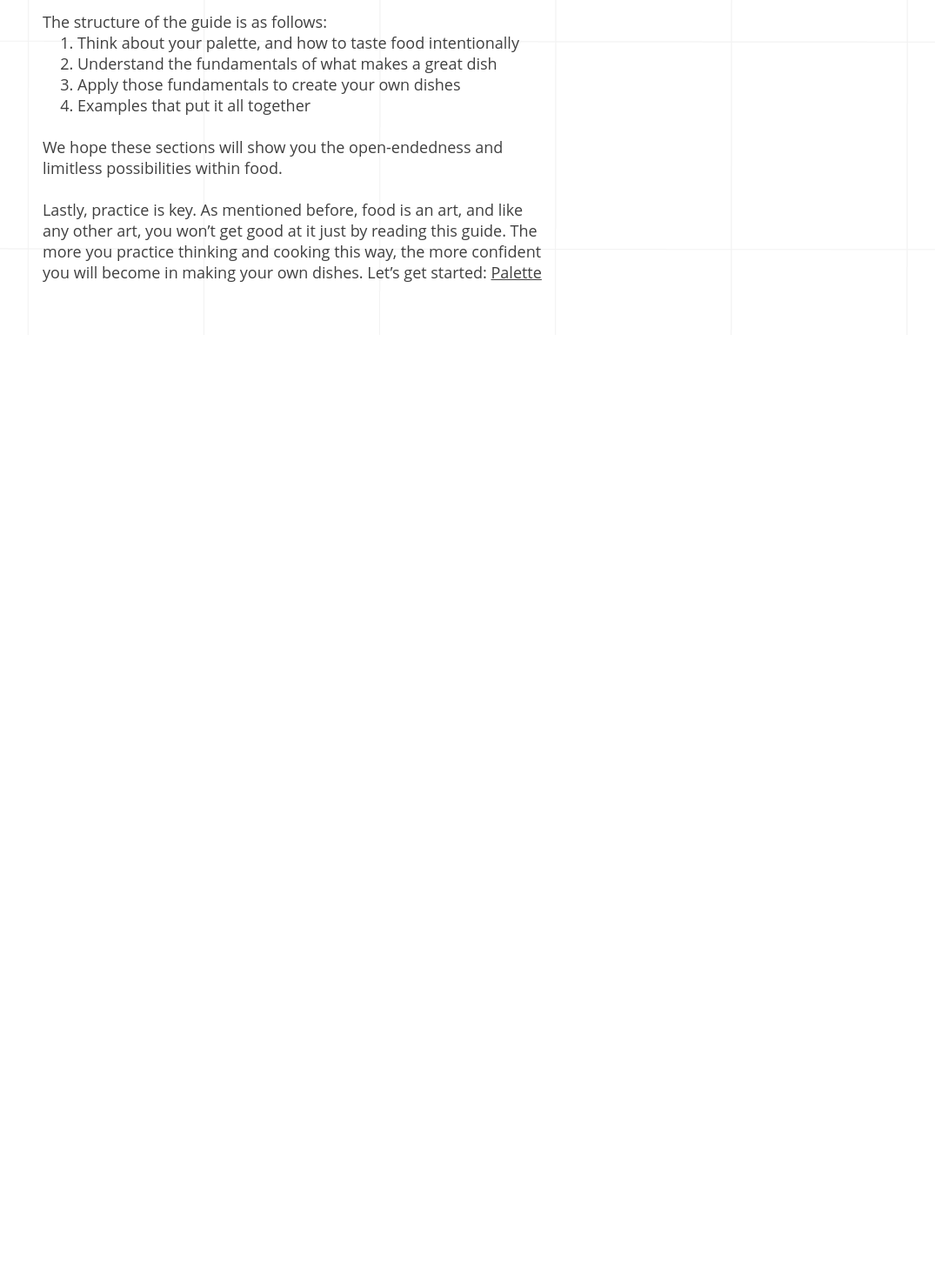
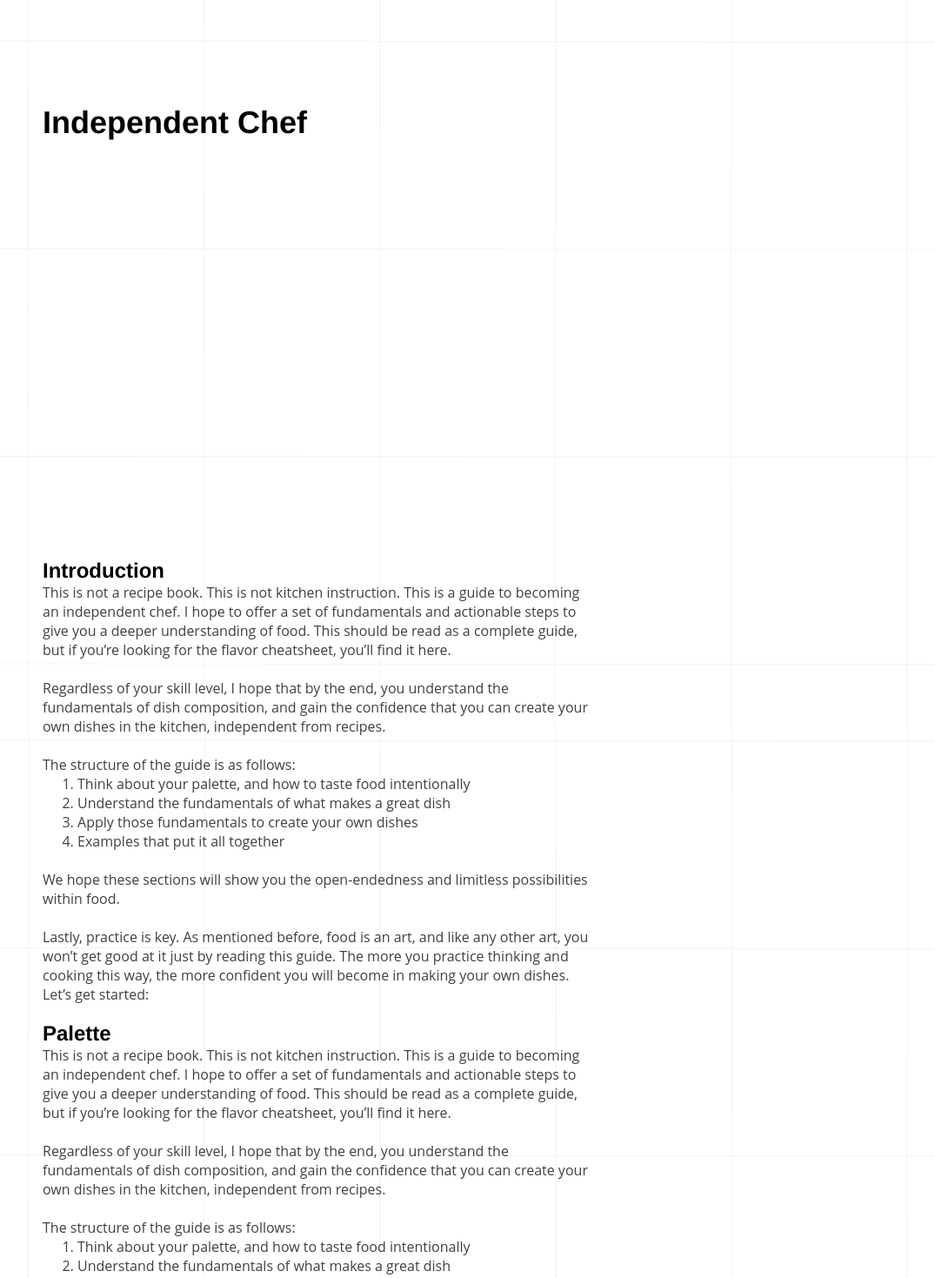
Before and after one commit to anandchandra50/Creative-Chef-React, a React (Create React App) app: page / in a window 1280 px wide. Shown: the part 440-1909 px from the top of the page at 87% size, without its empty margins (79-1154 px from the left). Before the commit the page ends 825 px from the top, so only its background shows below. Built offline with nearby package versions, Linux system fonts and the light colour scheme.

Commit message:
Scroll support

```diff
--- a/src/components/page/page.css
+++ b/src/components/page/page.css
@@ -1,19 +1,19 @@
-.text-container {
+.container {
   position: absolute;
   left: 10vw;
-  top: 15vh;
-  width: 36vw;
+  top: 70vh;
+  width: 50vw;
 }
 
-.text-container-home {
-  width: 45vw;
+.header__title {
+  font-size: 36px;
+  font-weight: bold;
+  margin-bottom: 60vh;
 }
 
-.logo {
-  position: absolute;
-  top: 66vh;
-  left: 20vw;
-  width: 18vw;
+.header__subtitle {
+  font-size: 20px;
+  font-weight: bold;
 }
 
 @media only screen and (max-width:600px) {
--- a/src/components/page/page.js
+++ b/src/components/page/page.js
@@ -38,7 +38,7 @@ class Page extends Component {
   pageHeader(page) {
     switch (page) {
       case 'Home':
-        return <div className="text__header text__header-home">Independent Chef</div>
+        return <div className="text__header">Introduction</div>
       case 'Home Mobile':
         return <div className="text__header text__header-home">Introduction</div>
       default:
@@ -47,13 +47,16 @@ class Page extends Component {
   }
 
   webRender() {
-    const containerClass = (this.state.page === 'Home') ? 'text-container text-container-home' : 'text-container';
+    const pages = ['Home', 'Palette', 'Breakdown', 'Composition', 'Examples'];
     return (
-      <div>
-        <div className={containerClass}>
-          {this.pageHeader(this.state.page)}
-          {this.pageBody(this.state.page)}
-        </div>
+      <div className="container">
+        <div className="header__title">Independent Chef</div>
+        {pages.map((page) => (
+          <>
+            {this.pageHeader(page)}
+            {this.pageBody(page)}
+          </>
+        ))}
 
         <MenuWeb
           selected={this.state.page}
--- a/src/components/texts/breakdown.js
+++ b/src/components/texts/breakdown.js
@@ -5,7 +5,10 @@ export default function Breakdown(props) {
   return (
     <>
       <div className="text__body">
-        BREAKDOWN ALSKDF JLAKSDFJ
+        This is not a recipe book. This is not kitchen instruction. This is a guide to becoming an independent chef. I hope to offer a set of fundamentals and actionable steps to give you a deeper understanding of food. This should be read as a complete guide, but if you’re looking for the flavor cheatsheet, you’ll find it here.<br/><br/>
+        Regardless of your skill level, I hope that by the end, you understand the fundamentals of dish composition, and gain the confidence that you can create your own dishes in the kitchen, independent from recipes.<br/><br/>
+
+        The structure of the guide is as follows:
         <ol className="text__list">
           <li>Think about your palette, and how to taste food intentionally</li>
           <li>Understand the fundamentals of what makes a great dish</li>
@@ -17,15 +20,9 @@ export default function Breakdown(props) {
         <br/><br/>
 
         Lastly, practice is key. As mentioned before, food is an art, and like any other art, you won’t get good at it just by reading this guide. The more you practice thinking and cooking this way, the more confident you will become in making your own dishes. Let’s get started:&nbsp;
-        <span
-          className="text__segue"
-          onClick={props.showNextPage}
-        >
-          Palette
-        </span>
-      </div>
-      <div className="text__summary">
-      In 30 seconds: eat my ass
+        <div className="text__summary">
+        In 30 seconds: eat my ass
+        </div>
       </div>
     </>
   );
--- a/src/components/texts/composition.js
+++ b/src/components/texts/composition.js
@@ -5,7 +5,10 @@ export default function Composition(props) {
   return (
     <>
       <div className="text__body">
-        COMPOSITION SLDKFJ LSKDFJ
+        This is not a recipe book. This is not kitchen instruction. This is a guide to becoming an independent chef. I hope to offer a set of fundamentals and actionable steps to give you a deeper understanding of food. This should be read as a complete guide, but if you’re looking for the flavor cheatsheet, you’ll find it here.<br/><br/>
+        Regardless of your skill level, I hope that by the end, you understand the fundamentals of dish composition, and gain the confidence that you can create your own dishes in the kitchen, independent from recipes.<br/><br/>
+
+        The structure of the guide is as follows:
         <ol className="text__list">
           <li>Think about your palette, and how to taste food intentionally</li>
           <li>Understand the fundamentals of what makes a great dish</li>
@@ -17,15 +20,9 @@ export default function Composition(props) {
         <br/><br/>
 
         Lastly, practice is key. As mentioned before, food is an art, and like any other art, you won’t get good at it just by reading this guide. The more you practice thinking and cooking this way, the more confident you will become in making your own dishes. Let’s get started:&nbsp;
-        <span
-          className="text__segue"
-          onClick={props.showNextPage}
-        >
-          Palette
-        </span>
-      </div>
-      <div className="text__summary">
-      In 30 seconds: Prepare to see food differently.
+        <div className="text__summary">
+        In 30 seconds: eat my ass
+        </div>
       </div>
     </>
   );
--- a/src/components/texts/examples.js
+++ b/src/components/texts/examples.js
@@ -5,7 +5,10 @@ export default function Examples(props) {
   return (
     <>
       <div className="text__body">
-        EXAMPLES LASKDFJ LAKSJDF
+        This is not a recipe book. This is not kitchen instruction. This is a guide to becoming an independent chef. I hope to offer a set of fundamentals and actionable steps to give you a deeper understanding of food. This should be read as a complete guide, but if you’re looking for the flavor cheatsheet, you’ll find it here.<br/><br/>
+        Regardless of your skill level, I hope that by the end, you understand the fundamentals of dish composition, and gain the confidence that you can create your own dishes in the kitchen, independent from recipes.<br/><br/>
+
+        The structure of the guide is as follows:
         <ol className="text__list">
           <li>Think about your palette, and how to taste food intentionally</li>
           <li>Understand the fundamentals of what makes a great dish</li>
@@ -17,15 +20,9 @@ export default function Examples(props) {
         <br/><br/>
 
         Lastly, practice is key. As mentioned before, food is an art, and like any other art, you won’t get good at it just by reading this guide. The more you practice thinking and cooking this way, the more confident you will become in making your own dishes. Let’s get started:&nbsp;
-        <span
-          className="text__segue"
-          onClick={props.showNextPage}
-        >
-          Palette
-        </span>
-      </div>
-      <div className="text__summary">
-      In 30 seconds: Prepare to see food differently.
+        <div className="text__summary">
+        In 30 seconds: eat my ass
+        </div>
       </div>
     </>
   );
--- a/src/components/texts/intro.js
+++ b/src/components/texts/intro.js
@@ -20,12 +20,6 @@ export default function Intro(props) {
         <br/><br/>
 
         Lastly, practice is key. As mentioned before, food is an art, and like any other art, you won’t get good at it just by reading this guide. The more you practice thinking and cooking this way, the more confident you will become in making your own dishes. Let’s get started:&nbsp;
-        <span
-          className="text__segue"
-          onClick={props.showNextPage}
-        >
-          Palette
-        </span>
       </div>
     </>
   );
--- a/src/components/texts/palette.js
+++ b/src/components/texts/palette.js
@@ -5,7 +5,10 @@ export default function Palette(props) {
   return (
     <>
       <div className="text__body">
-        PALETTE SLDKFJSLK DFJKLSDFJ
+        This is not a recipe book. This is not kitchen instruction. This is a guide to becoming an independent chef. I hope to offer a set of fundamentals and actionable steps to give you a deeper understanding of food. This should be read as a complete guide, but if you’re looking for the flavor cheatsheet, you’ll find it here.<br/><br/>
+        Regardless of your skill level, I hope that by the end, you understand the fundamentals of dish composition, and gain the confidence that you can create your own dishes in the kitchen, independent from recipes.<br/><br/>
+
+        The structure of the guide is as follows:
         <ol className="text__list">
           <li>Think about your palette, and how to taste food intentionally</li>
           <li>Understand the fundamentals of what makes a great dish</li>
@@ -17,15 +20,9 @@ export default function Palette(props) {
         <br/><br/>
 
         Lastly, practice is key. As mentioned before, food is an art, and like any other art, you won’t get good at it just by reading this guide. The more you practice thinking and cooking this way, the more confident you will become in making your own dishes. Let’s get started:&nbsp;
-        <span
-          className="text__segue"
-          onClick={props.showNextPage}
-        >
-          Palette
-        </span>
-      </div>
-      <div className="text__summary">
-      In 30 seconds: Prepare to see food differently.
+        <div className="text__summary">
+        In 30 seconds: eat my ass
+        </div>
       </div>
     </>
   );
--- a/src/components/texts/text.css
+++ b/src/components/texts/text.css
@@ -1,9 +1,9 @@
 .text__body {
-  font-size: 18px;
+  font-size: 16px;
   color: black;
   opacity: 0.75;
   font-family: 'Open Sans', sans-serif;
-  margin-bottom: 60px;
+  margin-bottom: 20px;
 }
 
 .text__summary {
@@ -15,16 +15,13 @@
   color: black;
   opacity: 0.5;
   font-weight: bold;
+  visibility: hidden;
 }
 
 .text__header {
   font-weight: bold;
-  font-size: 36px;
+  font-size: 24px;
   color: black;
-}
-
-.text__header-home {
-  font-size: 60px;
 }
 
 .text__segue {
```
